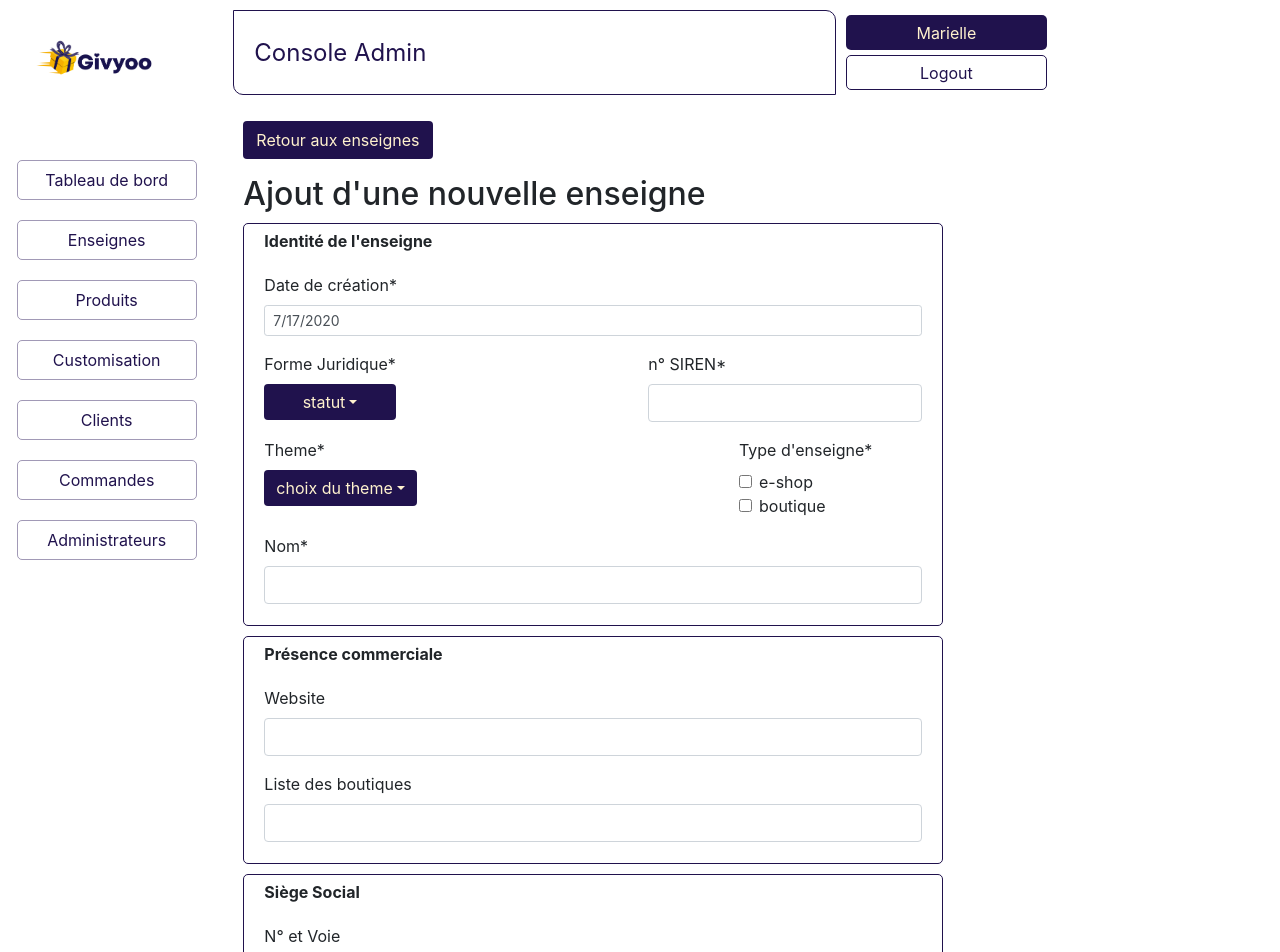
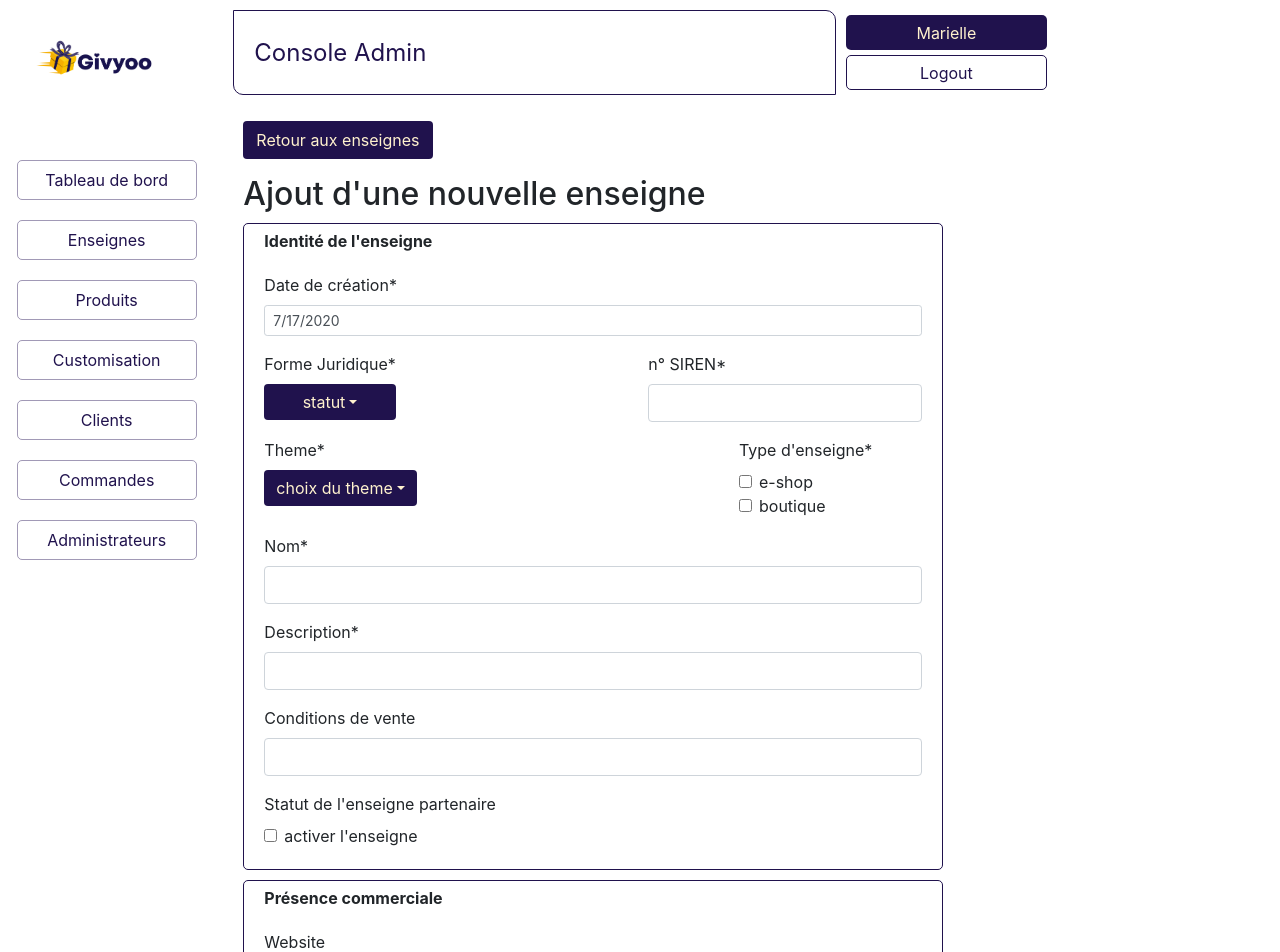
Before and after one commit to gobelinmalin/bordeaux_0320_p3_admin_giftcard, a React (Create React App) app: page /admin/shops/add in a window 1280 px wide. Shown: the top 952 px of the page. Built offline with nearby package versions, Linux system fonts and the light colour scheme.

Commit message:
set shop identity

```diff
--- a/src/components/shops/ShopsAdd.jsx
+++ b/src/components/shops/ShopsAdd.jsx
@@ -76,6 +76,12 @@ const ShopsAdd = () => {
   const handleCheckOffline = (event) => {
     const { name } = event.target;
     setShop({ ...shop, [name]: !shop.offline });
+  };
+
+  // handle checkbox status
+  const handleCheckStatus = (event) => {
+    const { name } = event.target;
+    setShop({ ...shop, [name]: !shop.status });
   };
 
   // CRUD operation
@@ -188,6 +194,33 @@ const ShopsAdd = () => {
               name="name"
               value={shop.name}
               onChange={handleInputChange}
+            />
+          </Form.Group>
+          <Form.Group>
+            <Form.Label>Description*</Form.Label>
+            <Form.Control
+              type="text"
+              name="description"
+              value={shop.description}
+              onChange={handleInputChange}
+            />
+          </Form.Group>
+          <Form.Group>
+            <Form.Label>Conditions de vente</Form.Label>
+            <Form.Control
+              type="text"
+              name="sales_conditions"
+              value={shop.sales_conditions}
+              onChange={handleInputChange}
+            />
+          </Form.Group>
+          <Form.Group>
+            <Form.Label>Statut de l&apos;enseigne partenaire</Form.Label>
+            <Form.Check
+              label="activer l'enseigne"
+              name="status"
+              value={shop.status}
+              onChange={(event) => handleCheckStatus(event)}
             />
           </Form.Group>
         </div>
```
